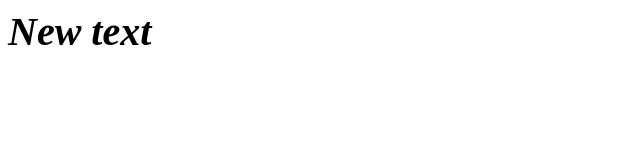
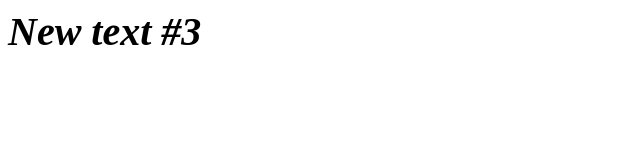
Before and after one commit to FursaAnatoly/Test, a plain HTML site: page # 2/index.html in a window 1280 px wide. Shown: the whole page, without its empty margins (0-640 px from the left). Drawn offline with Linux system fonts and the light colour scheme.

Commit message:
folder #2

```diff
--- a/# 2/index.html
+++ b/# 2/index.html
@@ -8,6 +8,6 @@
     <script src="script.js"> </script>
 </head>
 <body>
-    <b>New text</b>
+    <b>New text #3</b>
 </body>
 </html>
```
